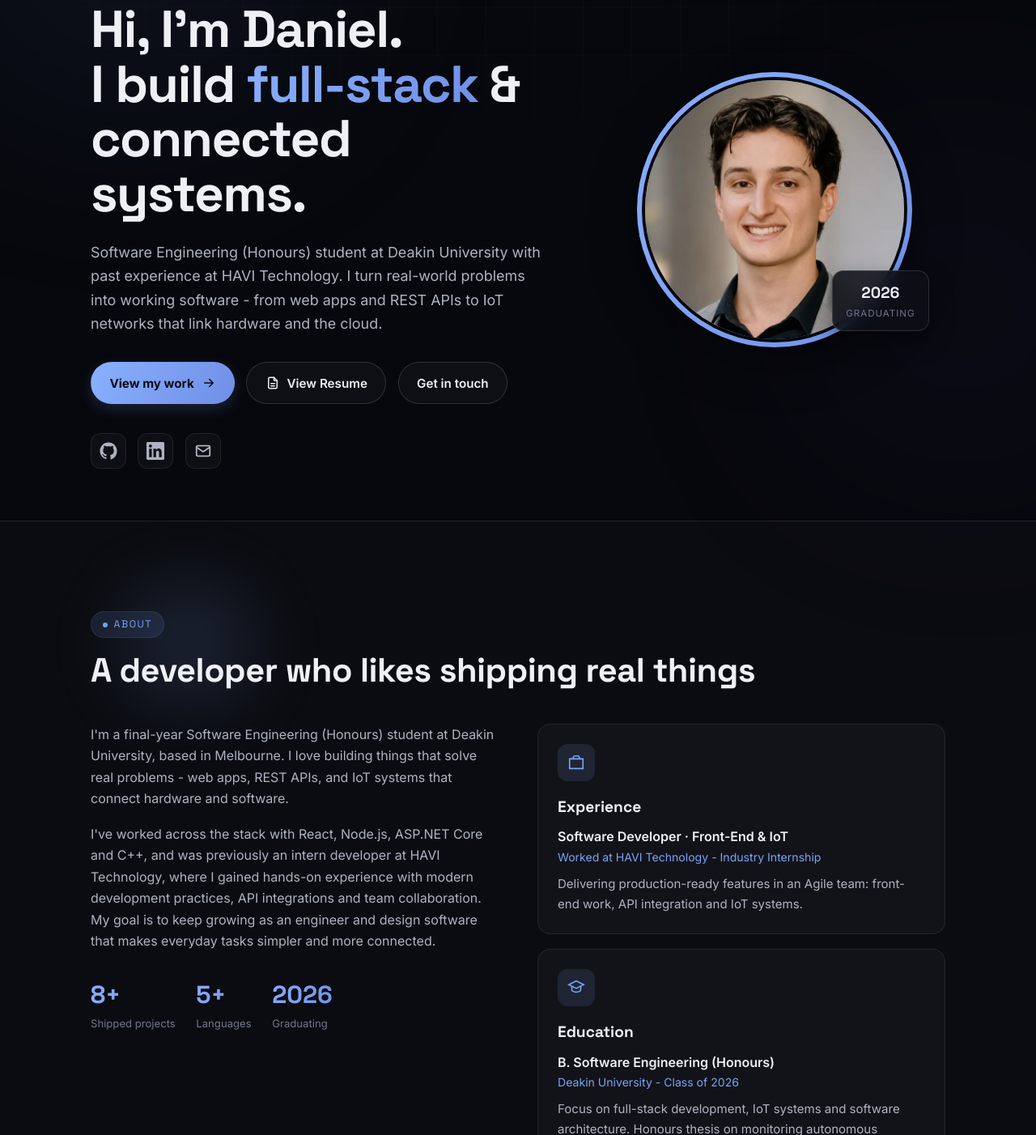
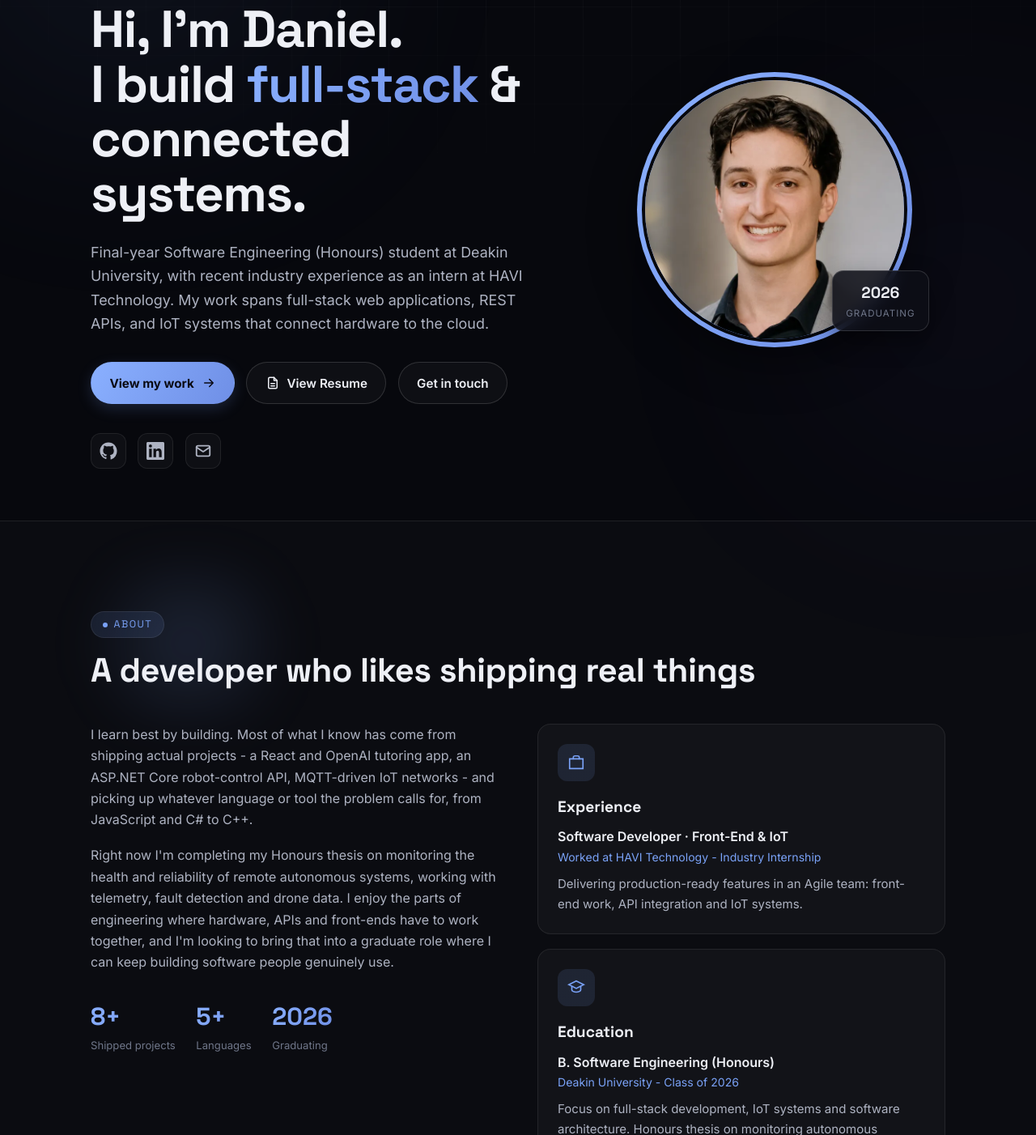
Before and after one commit to Dmatt547/Personal-Website, a website: page index.html in a window 1280 px wide. Shown: the part 172-1574 px from the top of the page at 81% size. Drawn offline with Linux system fonts and the light colour scheme.

```diff
--- a/index.html
+++ b/index.html
@@ -132,9 +132,8 @@
         </h1>
 
         <p class="hero__lead">
-          Software Engineering (Honours) student at Deakin University with past experience at
-          HAVI Technology. I turn real-world problems into working software - from web
-          apps and REST APIs to IoT networks that link hardware and the cloud.
+          Final-year Software Engineering (Honours) student at Deakin University, with recent industry experience as an intern at HAVI Technology.
+           My work spans full-stack web applications, REST APIs, and IoT systems that connect hardware to the cloud.
         </p>
 
         <!-- Main call-to-action buttons -->
@@ -197,16 +196,17 @@
         <!-- Bio text and quick stats -->
         <div class="about__text reveal reveal--left">
           <p>
-            I'm a final-year Software Engineering (Honours) student at Deakin University,
-            based in Melbourne. I love building things that solve real problems - web apps,
-            REST APIs, and IoT systems that connect hardware and software.
+            I learn best by building. Most of what I know has come from shipping actual
+            projects - a React and OpenAI tutoring app, an ASP.NET Core robot-control API,
+            MQTT-driven IoT networks - and picking up whatever language or tool the problem
+            calls for, from JavaScript and C# to C++.
           </p>
           <p>
-            I've worked across the stack with React, Node.js, ASP.NET Core and C++, and was previously an
-            intern developer at HAVI Technology, where I gained hands-on experience with
-            modern development practices, API integrations and team collaboration. My goal
-            is to keep growing as an engineer and design software that makes everyday tasks
-            simpler and more connected.
+            Right now I'm completing my Honours thesis on monitoring the health and reliability
+            of remote autonomous systems, working with telemetry, fault detection and drone
+            data. I enjoy the parts of engineering where hardware, APIs and front-ends have to
+            work together, and I'm looking to bring that into a graduate role where I can keep
+            building software people genuinely use.
           </p>
 
           <!-- Quick stats row -->
```
Also changed, not shown: 2 other files.
